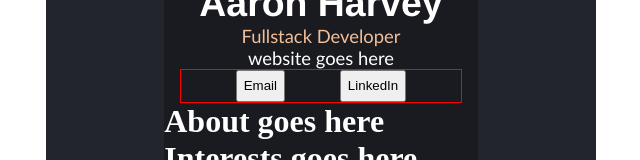
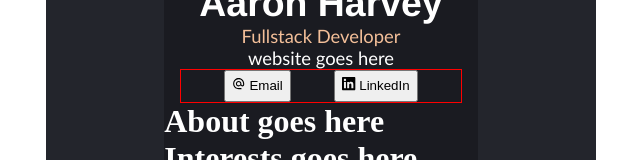
Before and after one commit to AaronJHarvey/React-Digital-Business-Card, a React (Vite) app: page / in a window 1280 px wide. Shown: the part 327-487 px from the top of the page, without its empty margins (19-659 px from the left). Built offline with nearby package versions, Linux system fonts and the light colour scheme.

Commit message:
Adds icons to buttons

```diff
--- a/package.json
+++ b/package.json
@@ -11,6 +11,7 @@
   "dependencies": {
     "react": "^18.2.0",
     "react-dom": "^18.2.0",
+    "react-icons": "^4.6.0",
     "react-mailto": "^0.4.0"
   },
   "devDependencies": {
--- a/src/Components/Info.jsx
+++ b/src/Components/Info.jsx
@@ -1,4 +1,6 @@
 import React from 'react';
+import { SiLinkedin } from 'react-icons/si';
+import { MdAlternateEmail } from 'react-icons/md';
 
 export default function Info () {
 	const sendEmail = () => {
@@ -17,9 +19,11 @@ export default function Info () {
 			</div>
 			<div className='button-container'>
 				<button onClick={sendEmail} id='email-button'>
-					Email
+					<MdAlternateEmail /> Email
 				</button>
-				<button>LinkedIn</button>
+				<button>
+					<SiLinkedin /> LinkedIn
+				</button>
 			</div>
 		</div>
 	);
```
Also changed, not shown: src/Images/LinkedIn.png (added), 1 other file (tests, documents, lock files or other folders).
